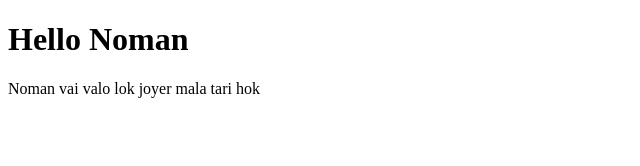
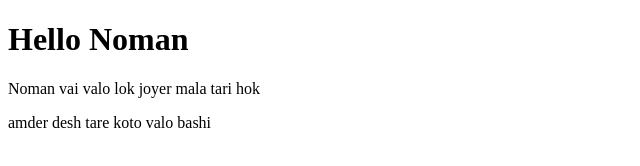
Before and after one commit to aan2004/noman_project, a plain HTML site: page index.html in a window 1280 px wide. Shown: the whole page, without its empty margins (0-640 px from the left). Drawn offline with Linux system fonts and the light colour scheme.

Commit message:
Update index.html

```diff
--- a/index.html
+++ b/index.html
@@ -8,5 +8,6 @@
 <body>
     <h1>Hello Noman</h1>
     <p>Noman vai valo lok joyer mala tari hok</p>
+    <p> amder desh tare koto valo bashi</p>
 </body>
 </html>
```
